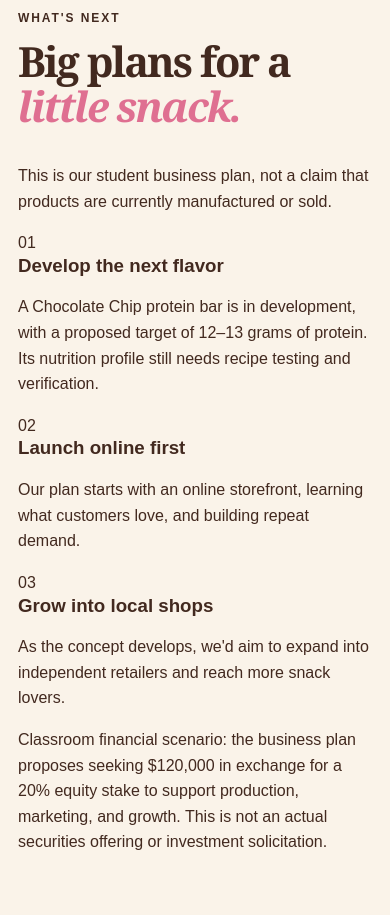
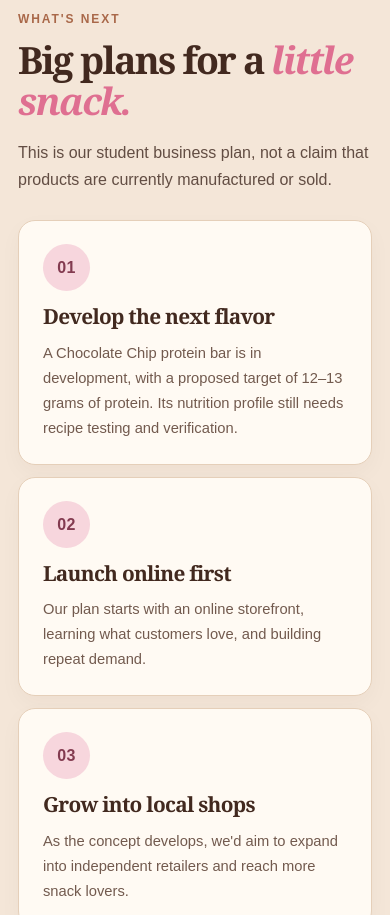
Before and after one commit to jasonnelms/functionola-site, a plain HTML site: page index.html in a window 390 px wide. Shown: the part 6080-6995 px from the top of the page. Drawn offline with Linux system fonts and the light colour scheme.

Commit message:
Style new business-plan roadmap for desktop and mobile

```diff
--- a/styles.css
+++ b/styles.css
@@ -115,3 +115,18 @@
   .faq-layout { grid-template-columns: minmax(0, 36fr) minmax(0, 64fr); gap: 32px; }
   .faq-items { min-width: 0; padding-right: 0; }
 }
+
+/* FunctioNola student-business roadmap and concept disclosures */
+.roadmap{background:#f4e6d8;border-block:1px solid #e7d7c7}
+.roadmap-heading{max-width:730px;margin-bottom:38px}
+.roadmap-heading .kicker{color:#a96849}
+.roadmap-heading h2{margin-bottom:18px}
+.roadmap-heading>p:last-child{color:#624d43;line-height:1.7;max-width:680px}
+.roadmap-grid{display:grid;grid-template-columns:repeat(3,minmax(0,1fr));gap:18px}
+.roadmap-grid article{min-width:0;background:var(--paper);border:1px solid #e5cfb9;border-radius:22px;padding:30px 26px;box-shadow:0 8px 22px rgba(68,39,27,.035)}
+.roadmap-number{display:inline-flex;align-items:center;justify-content:center;width:47px;height:47px;margin-bottom:20px;border-radius:50%;background:#f7d6dd;color:#833b50;font-weight:900;letter-spacing:.025em}
+.roadmap-grid h3{font-family:Fraunces,Georgia,serif;font-size:1.45rem;letter-spacing:-.035em;line-height:1.18;margin-bottom:12px}
+.roadmap-grid p{color:#725a4e;font-size:.92rem;line-height:1.7;margin:0}
+.roadmap-footnote{max-width:980px;border-left:3px solid #cf758e;padding-left:16px;color:#6d544b;font-size:.77rem;line-height:1.6;margin:26px 0 0}
+@media(max-width:850px){.roadmap-grid{grid-template-columns:1fr;gap:12px}.roadmap-grid article{padding:23px 24px}.roadmap-number{margin-bottom:13px}.roadmap-grid h3{font-size:1.3rem}.roadmap-heading{margin-bottom:27px}}
+@media(max-width:600px){.roadmap-heading h2{font-size:clamp(2.35rem,9vw,3.2rem)}.roadmap-grid article{border-radius:17px}.roadmap-footnote{font-size:.73rem}}
```
